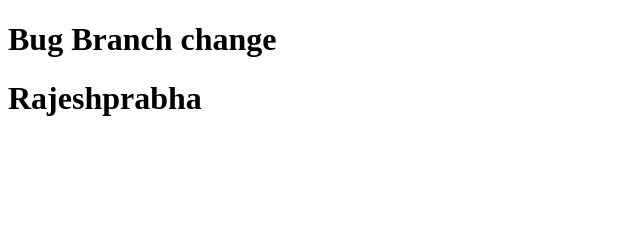
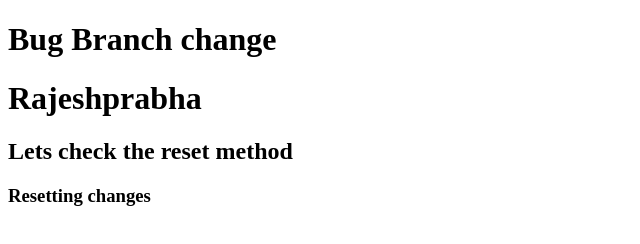
Before and after one commit to prabharajasekaran06-creator/git, a plain HTML site: page index.html in a window 1280 px wide. Shown: the whole page, without its empty margins (0-640 px from the left). Drawn offline with Linux system fonts and the light colour scheme.

Commit message:
modified

```diff
--- a/index.html
+++ b/index.html
@@ -9,6 +9,9 @@
 <body>
 
     <h1>Rajeshprabha</h1>
+    <h2>Lets check the reset method</h2>
+    <h3>Resetting changes</h3>
+
 
 </body>
 </html>
```
